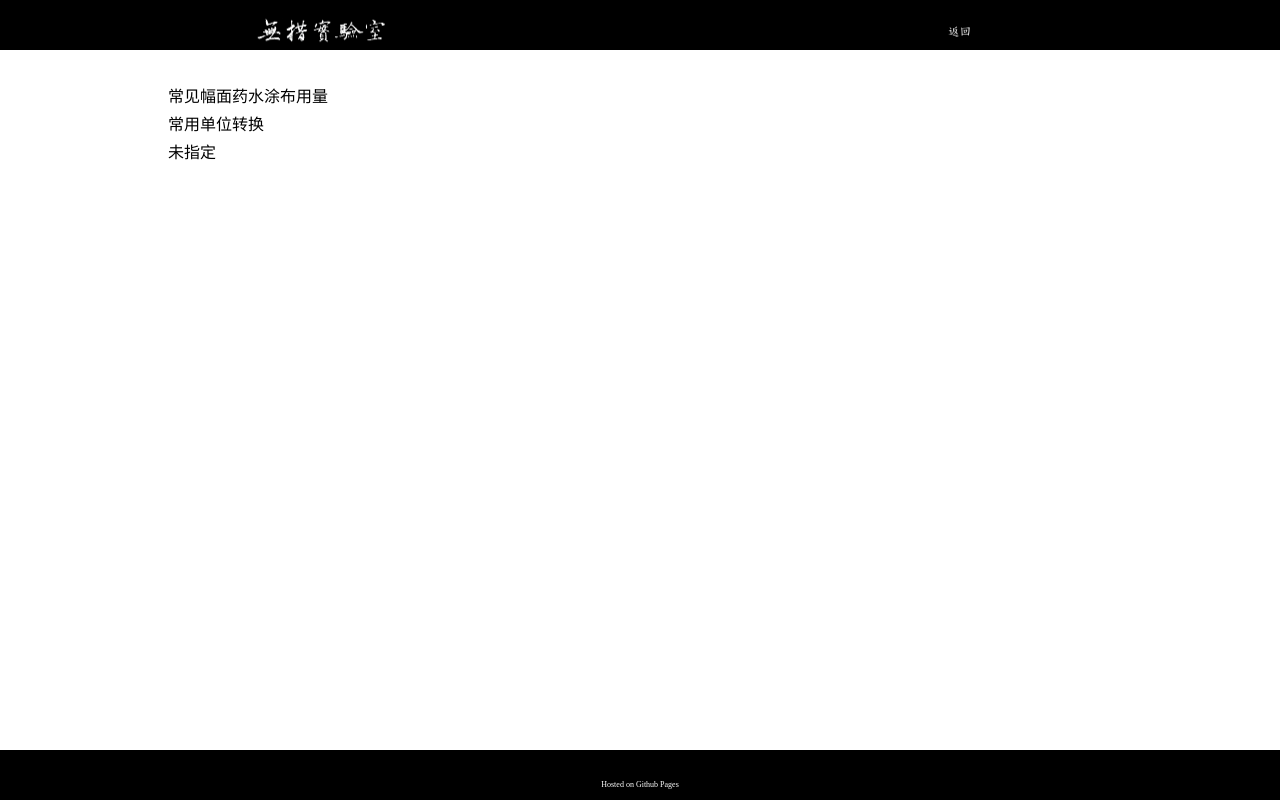
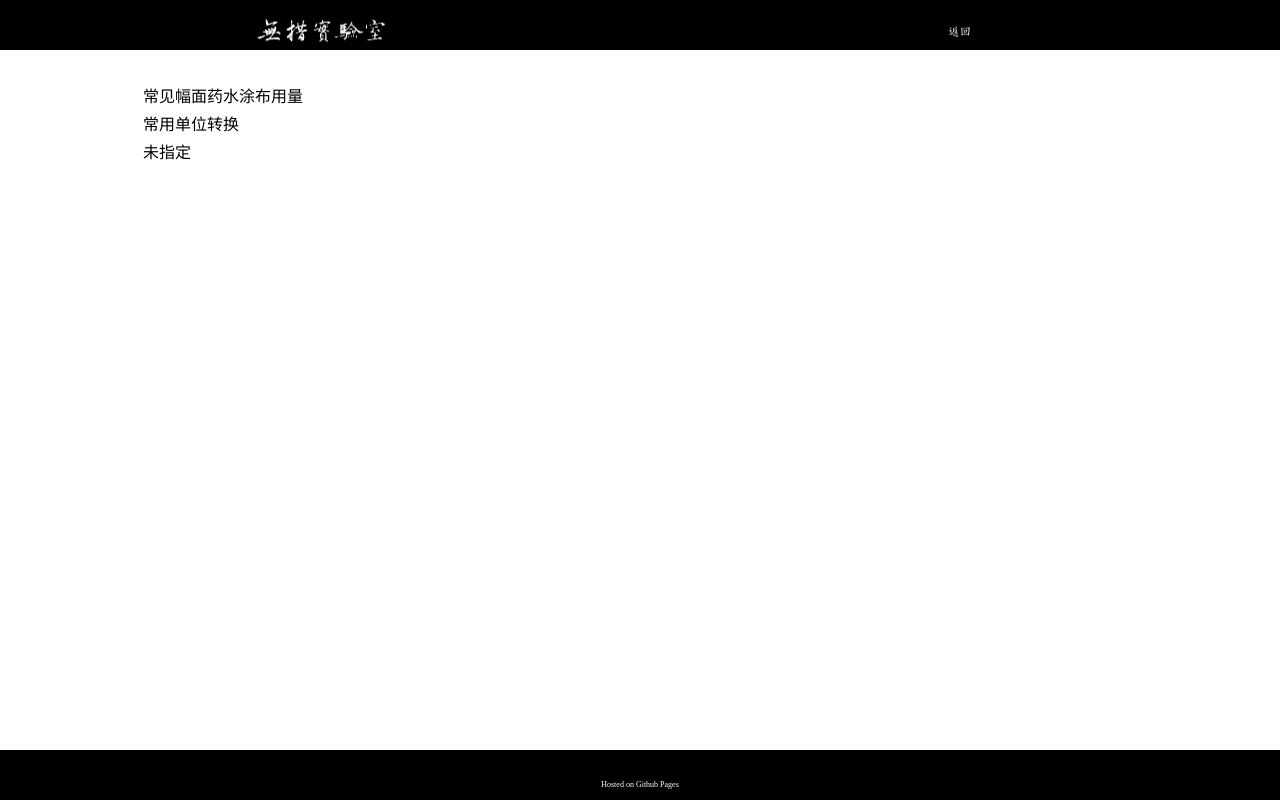
Before and after one commit to 1024null/1024null.github.io, a plain HTML site: page Pages/pageTool.html in a window 1280 px wide. Drawn offline with Linux system fonts and the light colour scheme; a web font is replaced by a local one.

Commit message:
Change  Layout For pageTool
Change  Layout For pageTool

```diff
--- a/Pages/pageTool.html
+++ b/Pages/pageTool.html
@@ -150,7 +150,7 @@ left:0px;
 
 
 <div style="margin:auto; width:1000px;">
-	<table class="content3" style="margin:auto; width:1000px; padding-left: 25px; ">
+	<table class="content3" style="margin:auto; width:1000px; ">
 		<tr>
 			<td style="padding:15px,15px,0px,0px;">
 				<!--
```
